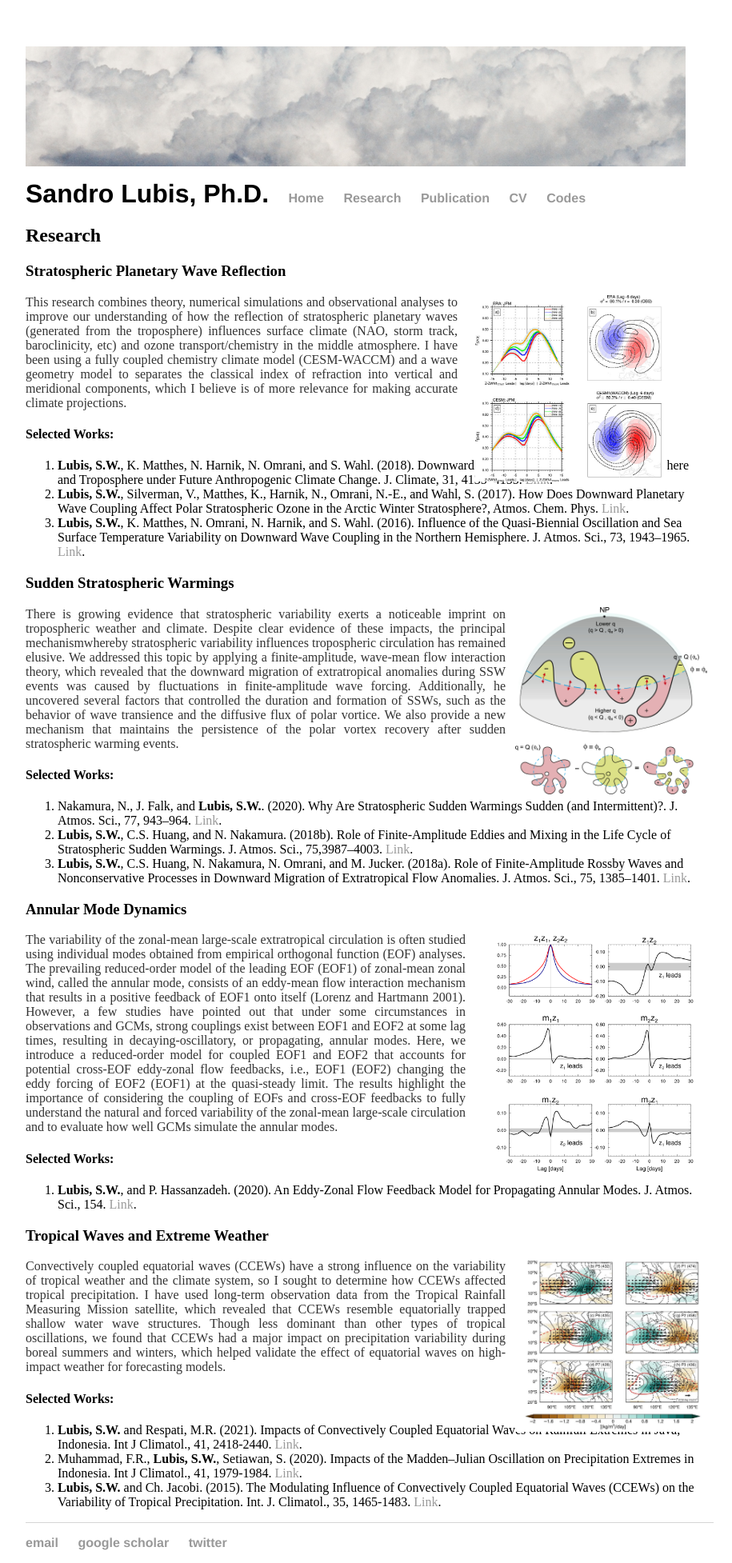
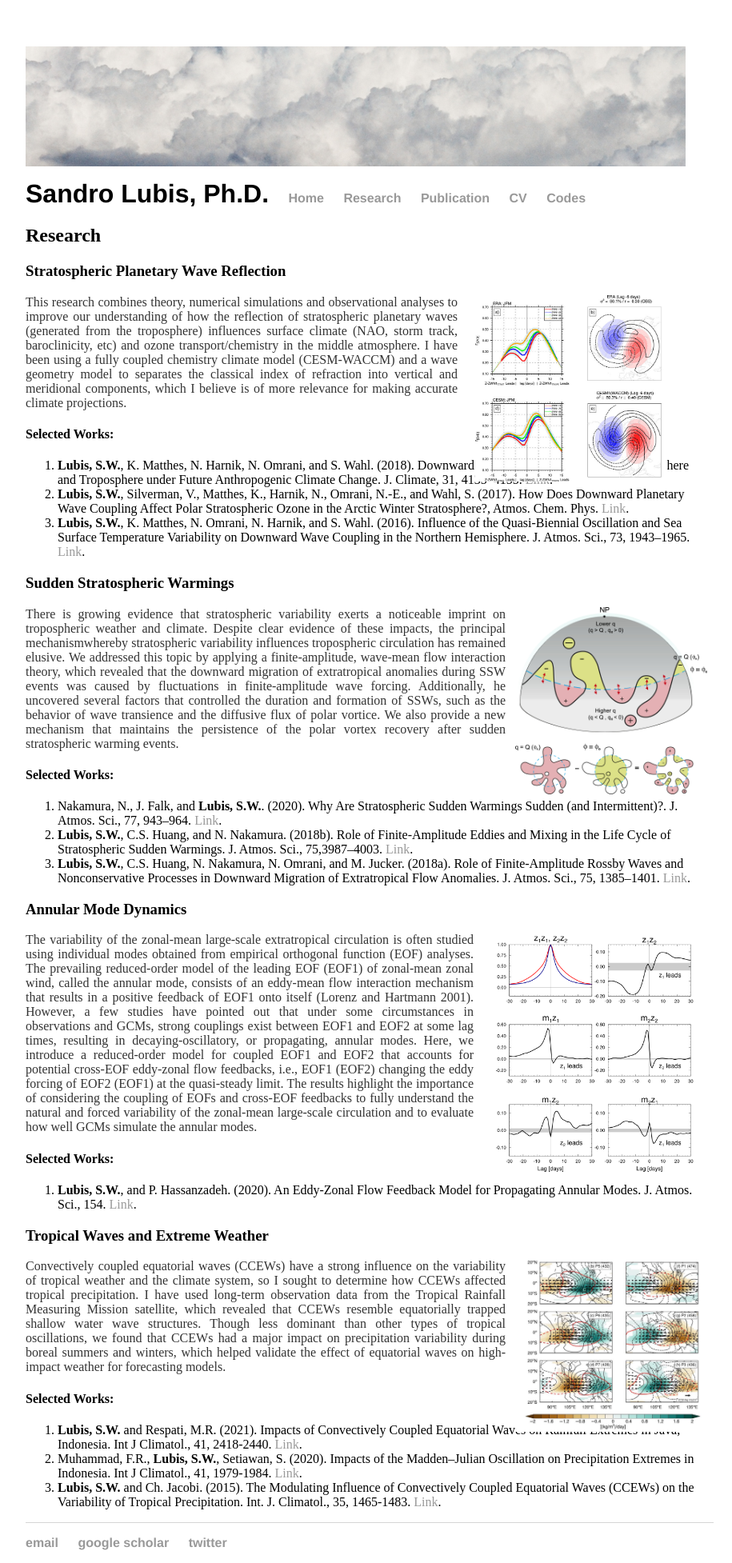
Before and after one commit to sandrolubis/sandrolubis.github.io, a Jekyll site: the page built from research/index.html, in a window 1280 px wide. Shown: the whole page at 80% size, without its empty margins (276-1191 px from the left). Built offline with Jekyll 4.4.1, drawn with Linux system fonts in a browser that asks for light colours.

Commit message:
Update index.html

```diff
--- a/research/index.html
+++ b/research/index.html
@@ -42,7 +42,7 @@ title: Research Interests | Sandro Lubis
 
 			<h3>Annular Mode Dynamics</h3>
 			<img src="https://sandrolubis.github.io/assets/images/ccr_erainterim_full.png" alt="Fig 3" style="position:absolute; left:870px; width:300px">
-			<p class="indented", style="width:550px"><font size=3>
+			<p class="indented", style="width:560px"><font size=3>
 				The variability of the zonal-mean large-scale extratropical circulation is often studied using individual modes obtained from empirical orthogonal function (EOF) analyses.
 				The prevailing reduced-order model of the leading EOF (EOF1) of zonal-mean zonal wind, called the annular mode, consists of an eddy-mean flow interaction mechanism that results
 				in a positive feedback of EOF1 onto itself (Lorenz and Hartmann 2001). However, a few studies have pointed out that under some circumstances in observations and GCMs, strong couplings
```
